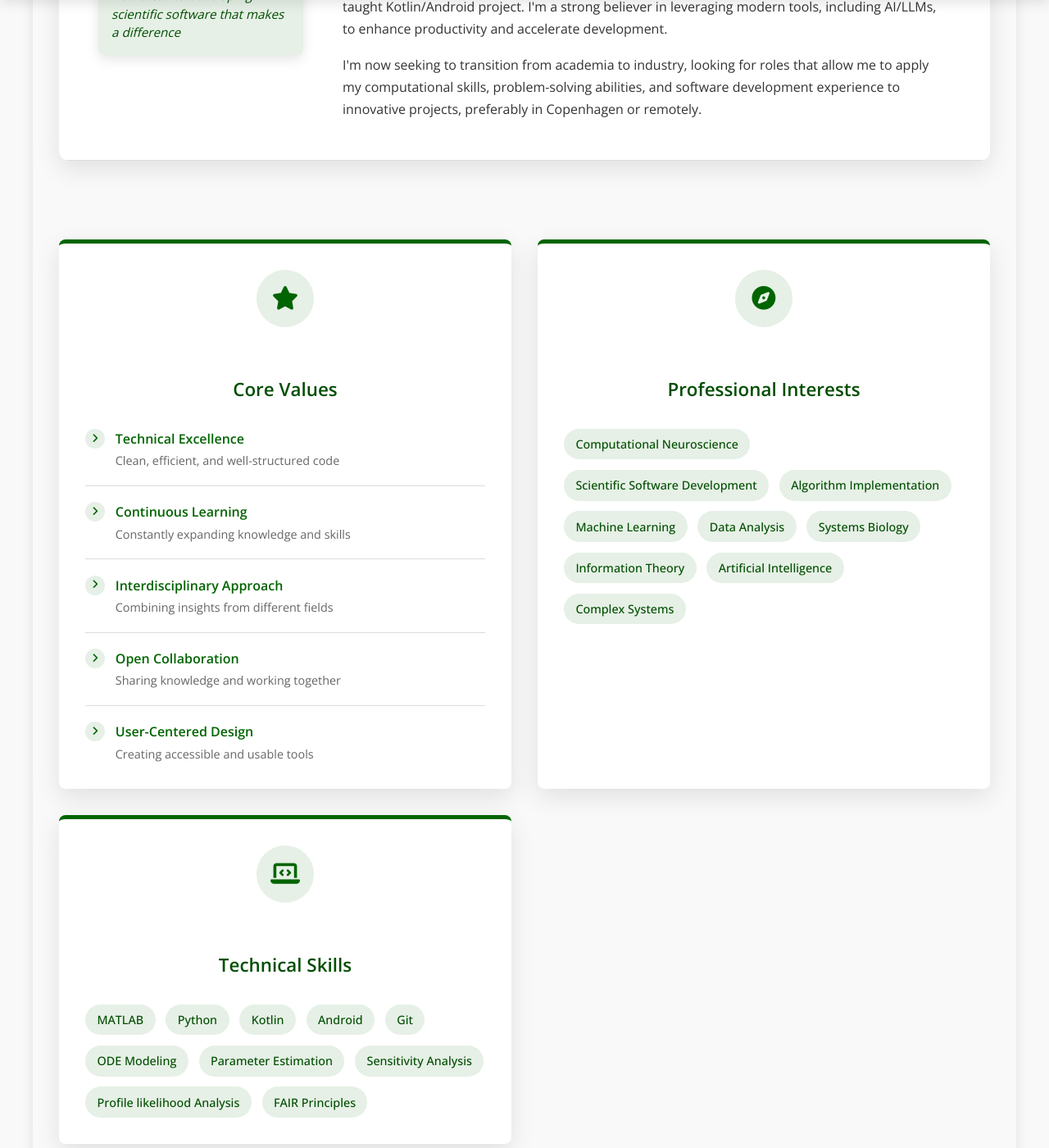
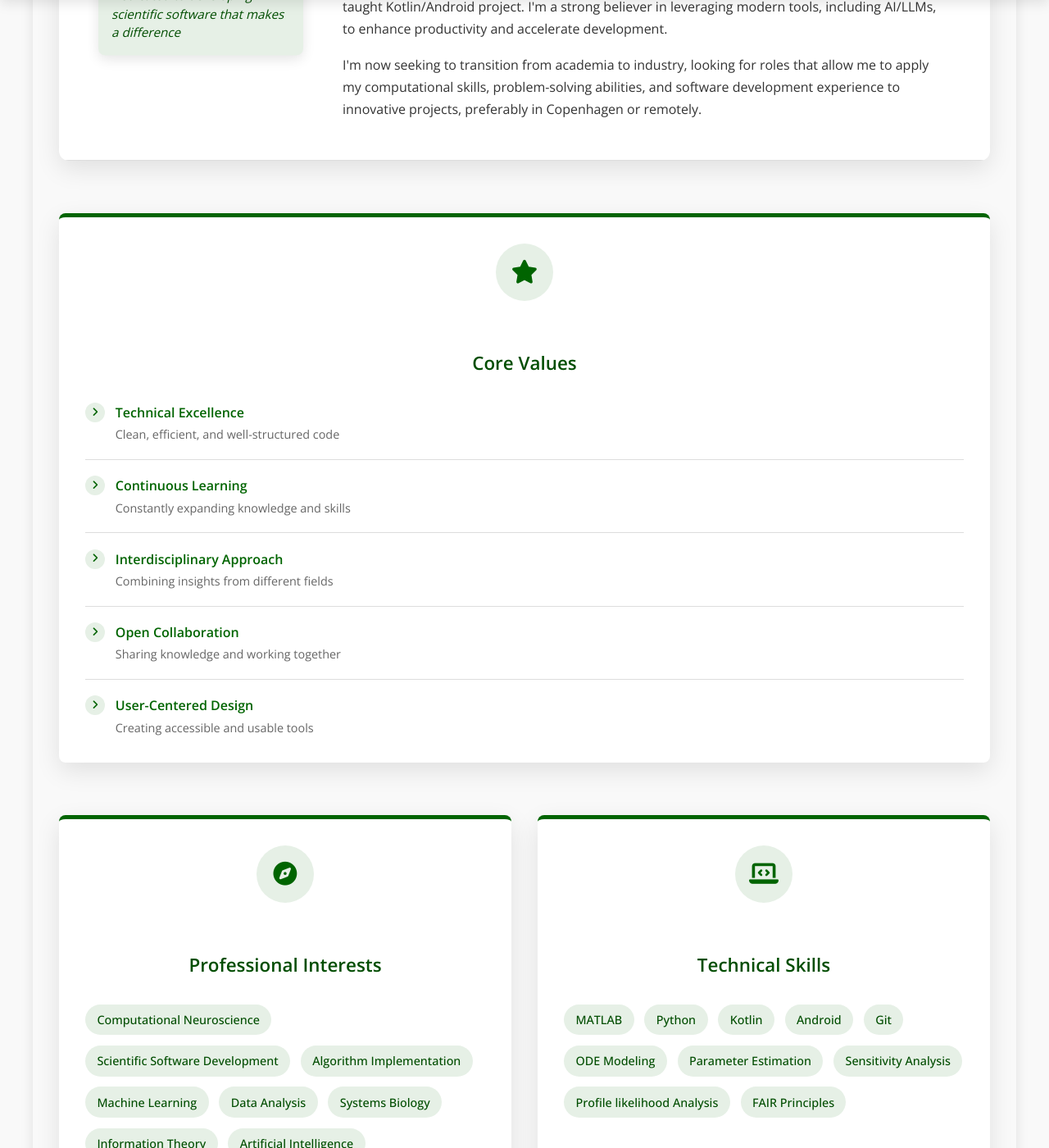
Before and after one commit to jpgsantos/jpgsantos.github.io, a Jekyll site: the page built from about.md, in a window 1280 px wide and 1400 px high, scrolled down 644 px. Shown: the whole window at 82% size. Built offline with Jekyll 4.4.1, drawn with Linux system fonts in a browser that asks for light colours.

Commit message:
Update about.md

```diff
--- a/about.md
+++ b/about.md
@@ -34,8 +34,6 @@ title: About
         <p>I'm now seeking to transition from academia to industry, looking for roles that allow me to apply my computational skills, problem-solving abilities, and software development experience to innovative projects, preferably in Copenhagen or remotely.</p>
       </div>
     </div>
-
-
   </div>
 </section>
 
@@ -84,7 +82,11 @@ title: About
         </li>
       </ul>
     </div>
+  </div>
+</section>
 
+<section class="career-goals-section">
+  <div class="career-goals-grid">
     <div class="highlight-card">
       <div class="highlight-icon">
         <i class="fas fa-compass"></i>
@@ -537,7 +539,6 @@ title: About
   display: grid;
   grid-template-columns: repeat(auto-fit, minmax(450px, 1fr));
   gap: 2em;
-  margin-top: 2em;
 }
 
 .career-goal-card {
```
